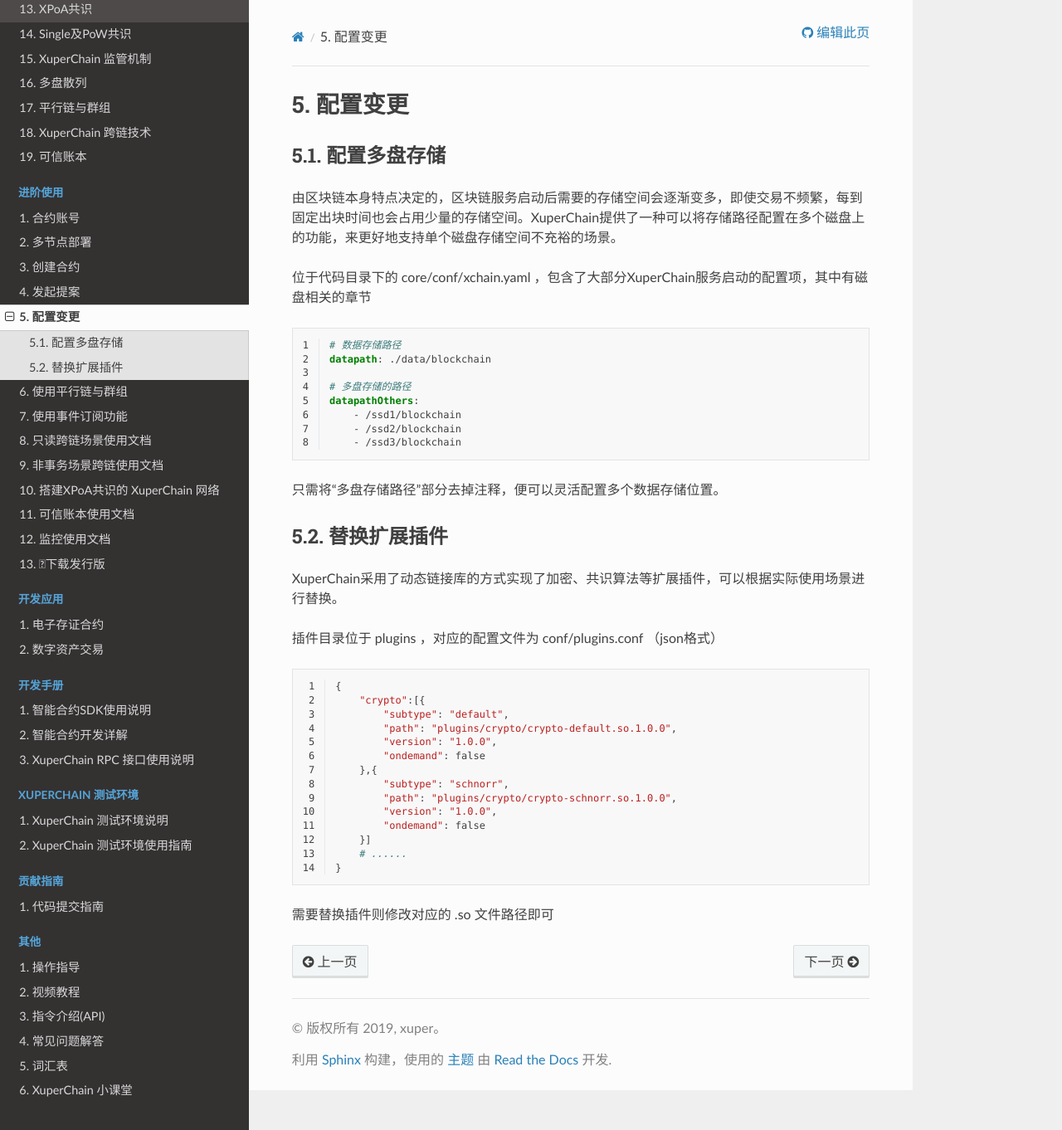
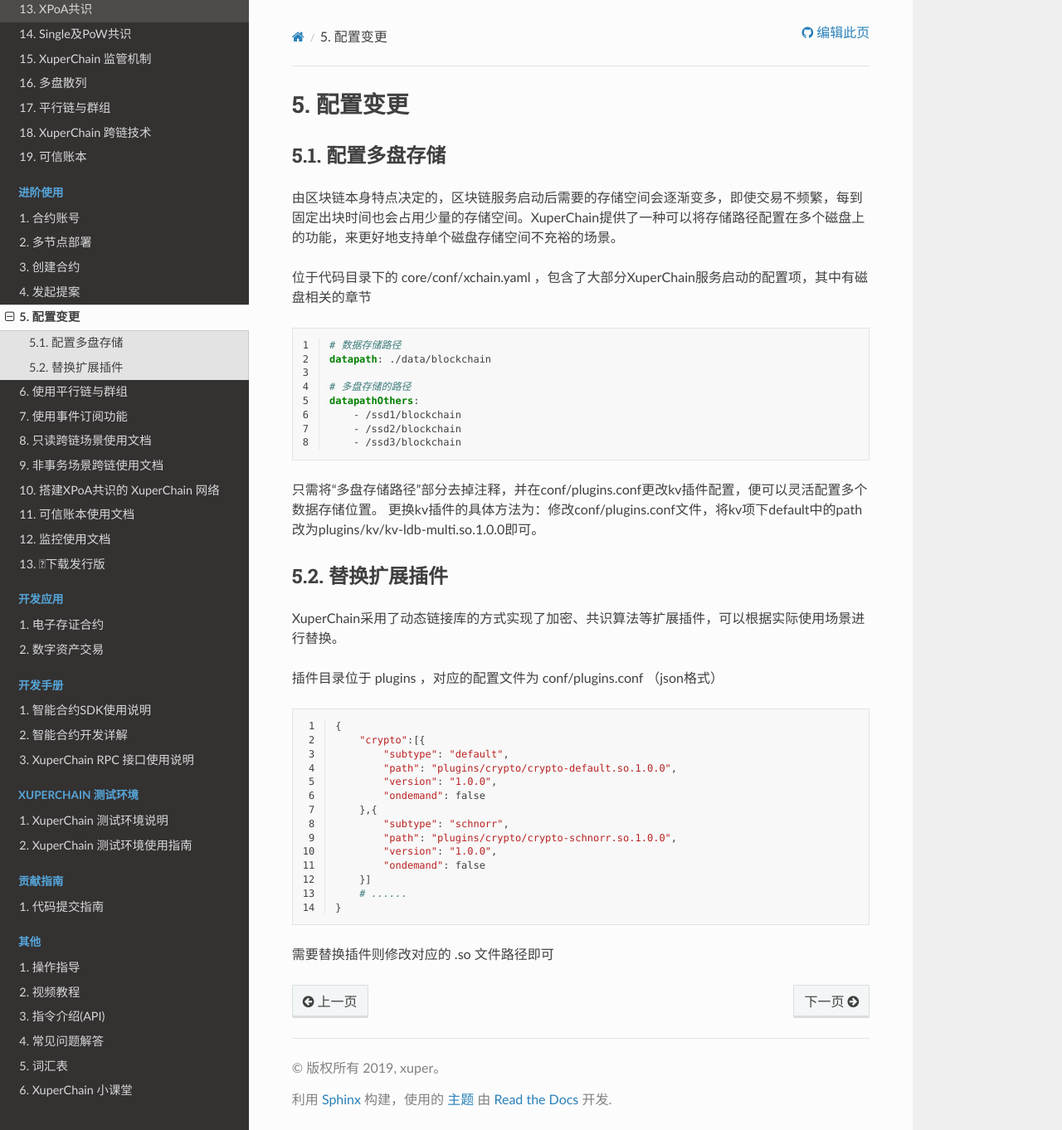
Before and after one commit to xuperchain/docs, a Sphinx documentation site: the page built from source/advanced_usage/multi-disks.rst, in a window 1280 px wide and 1362 px high. Shown: the whole window at 83% size. Built offline with Sphinx 7.4.7 and the Read the Docs theme 2.0.0, drawn with Linux system fonts in a browser that asks for light colours.

Commit message:
Update multi-disks.rst (#72)
提醒“多盘存储”使用时，需更换预先更换对应的kv插件

```diff
--- a/source/advanced_usage/multi-disks.rst
+++ b/source/advanced_usage/multi-disks.rst
@@ -23,7 +23,9 @@
         - /ssd2/blockchain
         - /ssd3/blockchain
 
-只需将“多盘存储路径”部分去掉注释，便可以灵活配置多个数据存储位置。
+只需将“多盘存储路径”部分去掉注释，并在conf/plugins.conf更改kv插件配置，便可以灵活配置多个数据存储位置。
+更换kv插件的具体方法为：修改conf/plugins.conf文件，将kv项下default中的path改为plugins/kv/kv-ldb-multi.so.1.0.0即可。
+
 
 .. note:
     配置更新需要在创建链、启动xchain服务之前进行
```
